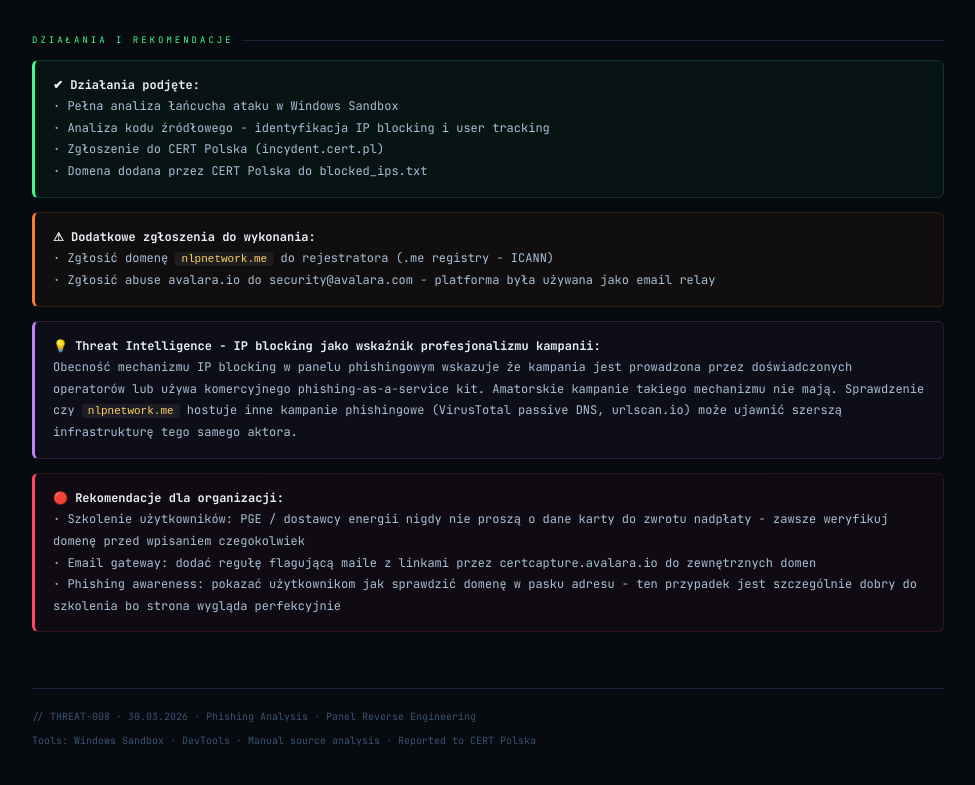
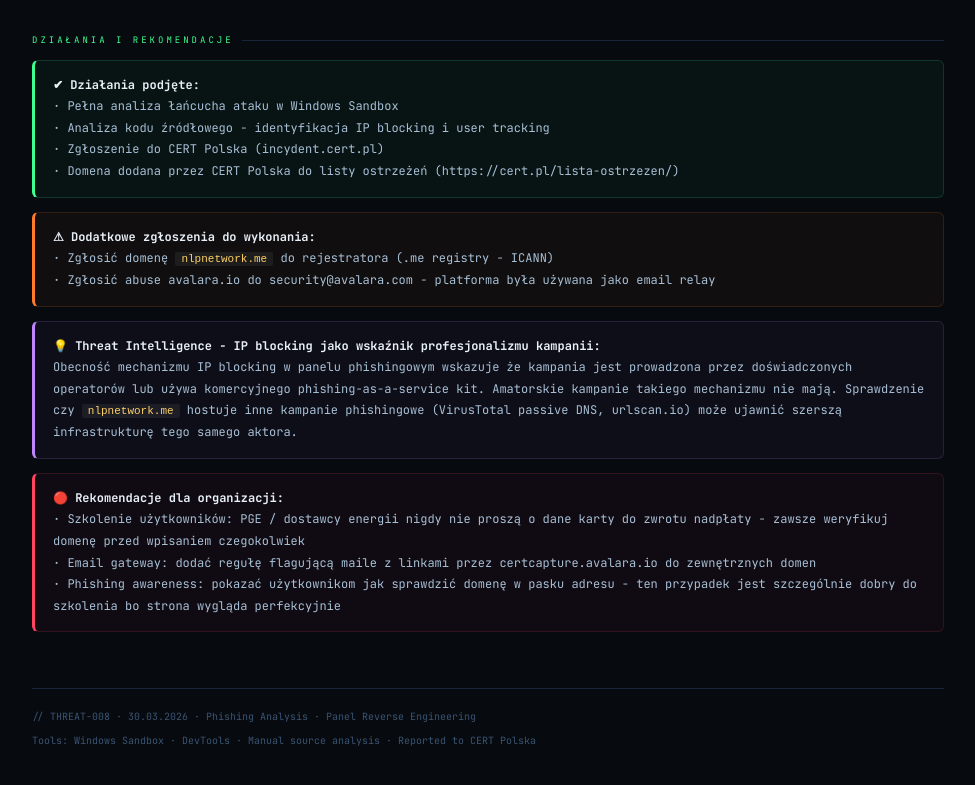
Before and after one commit to MaciekGorzny/security-writeups, a plain HTML site: page threat-008.html in a window 1280 px wide. Shown: the part 4551-5336 px from the top of the page, without its empty margins (152-1127 px from the left). Drawn offline with Linux system fonts and the light colour scheme.

Commit message:
Update threat-008.html

```diff
--- a/threat-008.html
+++ b/threat-008.html
@@ -301,7 +301,7 @@ $.ajax({
     · Pełna analiza łańcucha ataku w Windows Sandbox<br>
     · Analiza kodu źródłowego - identyfikacja IP blocking i user tracking<br>
     · Zgłoszenie do CERT Polska (incydent.cert.pl)<br>
-    · Domena dodana przez CERT Polska do blocked_ips.txt
+    · Domena dodana przez CERT Polska do listy ostrzeżeń (https://cert.pl/lista-ostrzezen/)
   </div>
   <div class="box orange">
     <strong>⚠ Dodatkowe zgłoszenia do wykonania:</strong><br>
```
